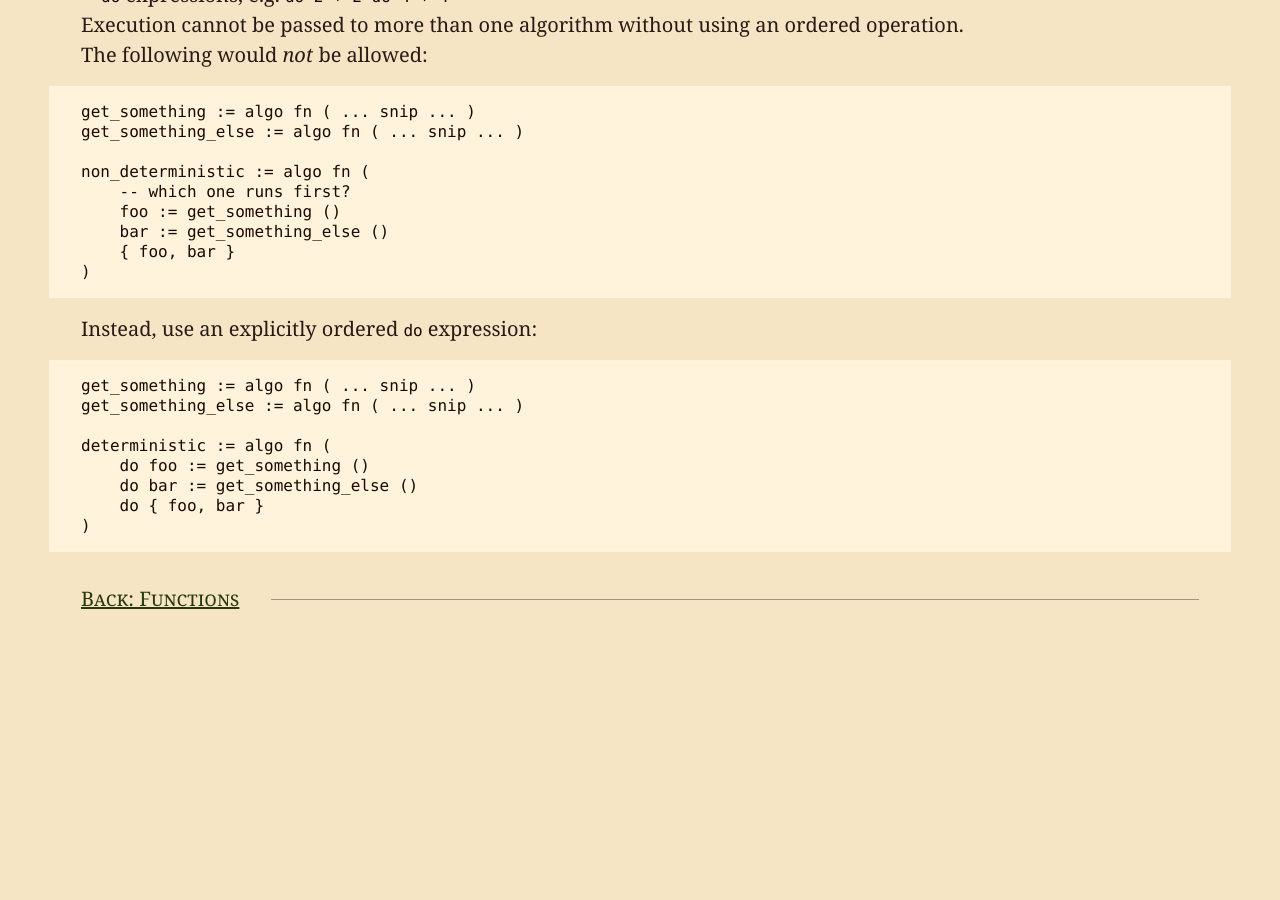
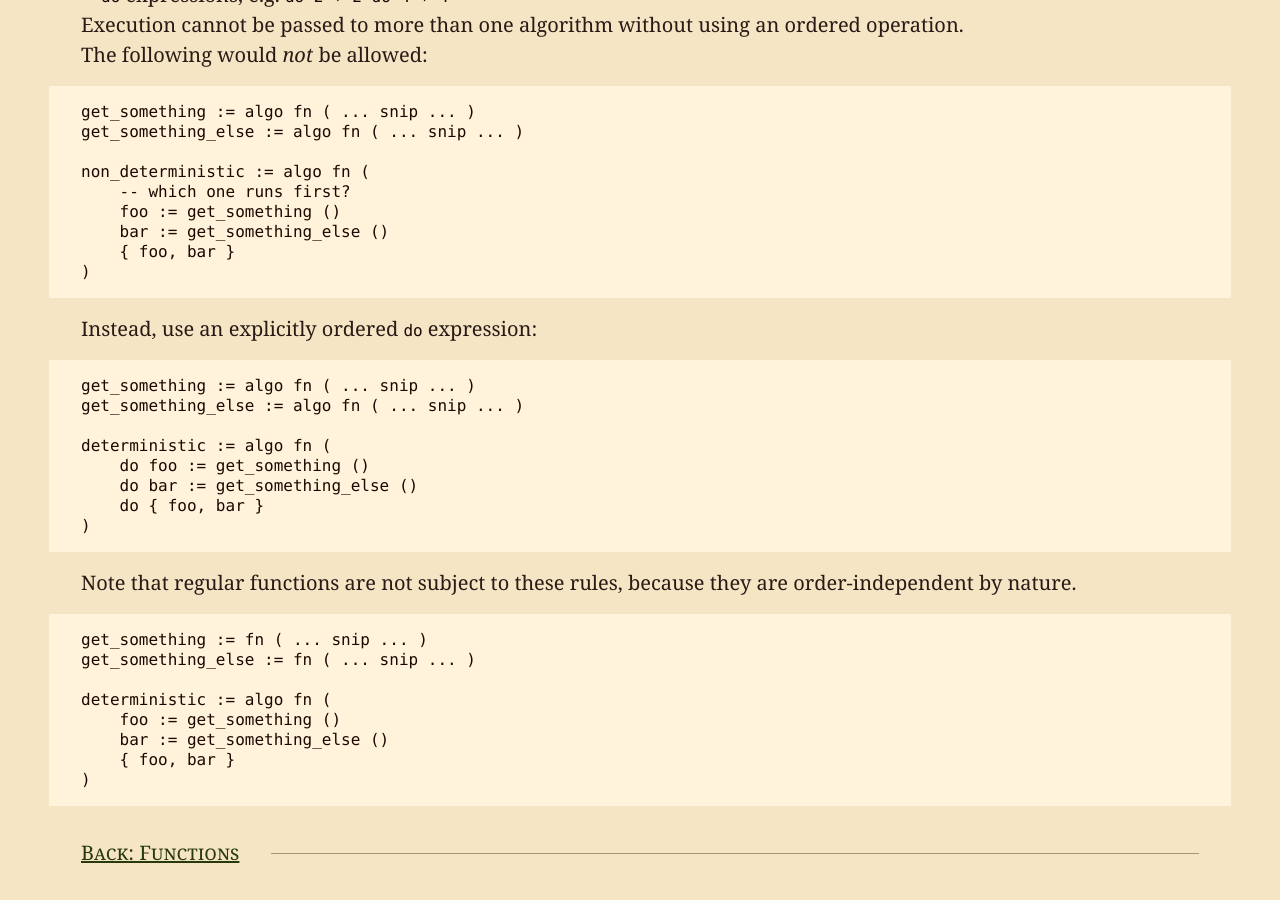
Before and after one commit to dphfox/wolf, a Jekyll site: the page built from docs/design/12-algorithms.md, in a window 1280 px wide and 900 px high, scrolled down 2240 px. Built offline with Jekyll 4.4.1, drawn with Linux system fonts in a browser that asks for light colours; some web fonts are replaced; before the commit the page ends 2886 px from its top, so only the background shows below that.

Commit message:
Add note about regular functions

````diff
--- a/docs/design/12-algorithms.md
+++ b/docs/design/12-algorithms.md
@@ -131,3 +131,17 @@ deterministic := algo fn (
 	do { foo, bar }
 )
 ```
+
+Note that regular functions are not subject to these rules, because they are
+order-independent by nature.
+
+```
+get_something := fn ( ... snip ... )
+get_something_else := fn ( ... snip ... )
+
+deterministic := algo fn (
+	foo := get_something ()
+	bar := get_something_else ()
+	{ foo, bar }
+)
+```
````
